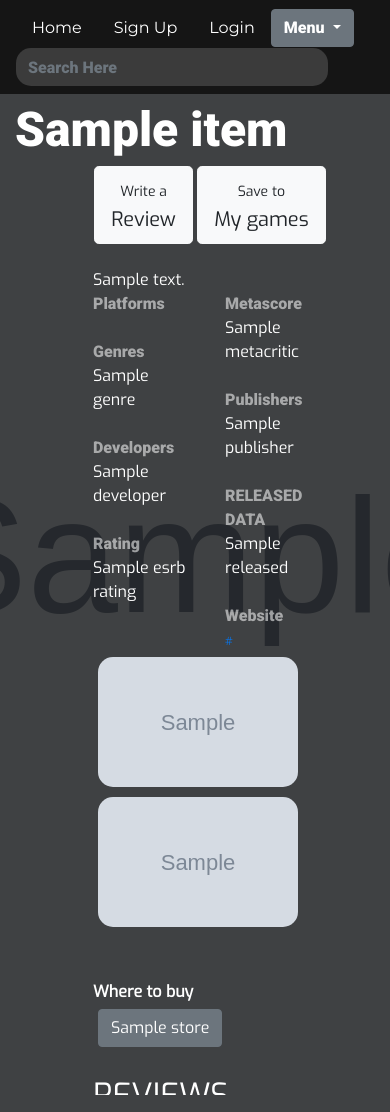
After one commit to ggomesneto/Game-Shelf, a Flask app: page /games/1 in a window 390 px wide. The commit adds this page. Run offline with Flask 2, Linux system fonts and the light colour scheme; grey boxes marked "Sample" are stand-in pictures; a database or web service that is not in the repository returns one stand-in record (values such as "Sample title"); data that the repository does not hold is empty; some libraries are stand-ins or nearby versions.

Commit message:
Main update
Updating some HTML, adding flask routes, fixing JS function issues.

```diff
--- a/app.py
+++ b/app.py
@@ -1,5 +1,6 @@
-from flask import Flask, request, render_template, redirect
+from flask import Flask, request, render_template, redirect, Markup
 from flask_debugtoolbar import DebugToolbarExtension
+import requests
 
 
 app = Flask(__name__)
@@ -9,14 +10,91 @@ debug = DebugToolbarExtension(app)
 
 @app.route('/')
 def default_page():
-    return render_template('index.html')
+    '''DEFAULT PAGE WITH FUNCTION TO SEARCH FOR TRENDING GAMES'''
+    title = 'NEW AND TRENDING'
+    function = Markup('<script>  getPlatInfo(); startSearch();</script>')
+    return render_template('index.html', title=title, function=function)
 
 
-@app.route('/<genre>')
-def genre_route(genre):
-    genre_list = ['action', 'strategy', 'rpg', 'shooter', 'adventure', 'puzzle', 'racing', 'sports']
-    if genre in genre_list:
-        title = genre
+@app.route('/games/<id>')
+def games_route(id):
+    '''ROUTE TO PAGE WITH MORE DEEP INFORMATION ABOUT A GAME'''
+    resp = requests.get(f"https://rawg.io/api/games/{id}")
+    data = resp.json()
+    status = resp.status_code
+
+    # CHECK TO SEE IF THERE ARE RESULTS. IF NOT, REDIRECT TO MAIN PAGE
+    if status == 200:
+
+        title = data['name']
+        platforms = data['platforms']
+        description = Markup(data['description'])
+        genres = data['genres']
+        developers = data['developers']
+        esrb_rating = data['esrb_rating']
+        metacritic = data['metacritic']
+        publishers = data['publishers']
+        released = data['released']
+        website = data['website']
+        stores = data['stores']
+        images = [ data['background_image'], data['background_image_additional']]
+
+
+        return render_template('game_info.html', title=title, platforms=platforms, description=description, genres=genres, developers=developers, esrb_rating=esrb_rating, metacritic=metacritic, publishers=publishers, released=released, website=website, images=images, stores=stores)
     else:
-        title ='not found'
-    return  render_template('index.html', title=title)
+        return redirect('/')
+
+@app.route('/genres/<id>')
+def genres_route(id):
+    '''ROUTE TO SEARCH BY GENRE'''
+
+    resp = requests.get(f"https://api.rawg.io/api/games?genres={id}")
+    status = resp.status_code
+    data = resp.json()
+
+    # CHECK TO SEE IF THERE ARE RESULTS. IF NOT, REDIRECT TO MAIN PAGE
+    if len(data['results']) > 0:
+        title = id.upper()
+        function = Markup('<script>getGenre()</script>')
+        return render_template('index.html', title=title, function=function)
+    else:
+        return redirect('/')
+
+@app.route('/platforms/<id>')
+def plat_route(id):
+    '''ROUTE FOR PLATFORMS'''
+
+    platforms = requests.get('https://api.rawg.io/api/platforms').json()
+
+    for platform in platforms['results']:
+
+        if platform['id'] == int(id):
+            title = platform['name']
+            resp = requests.get(f"https://api.rawg.io/api/games?platforms={id}")
+
+            status = resp.status_code
+            data = resp.json()
+            function = Markup('<script>getPlatform()</script>')
+            return render_template('index.html', title=title, function=function)
+
+    return redirect('/')
+
+@app.route('/search')
+def search_route():
+    ''' ROUTE FOR THE MAIN SEARCH AREA'''
+    title = request.args['search'].upper()
+
+    function = Markup('<script>searchBox()</script>')
+
+    return render_template('index.html', title=title, function=function)
+
+
+
+
+# ADD TO DATABASE A QUERY THAT SHOWS USERS WITH THE SAME GAMES.MAYBE A PERSONAL CHAT OR SOMETHING
+
+
+@app.route('/login')
+def login_route():
+
+    return render_template('login.html')
--- a/static/app.css
+++ b/static/app.css
@@ -1,16 +1,21 @@
 body {
-	background-color: black;
+	background-color: #151515;
 	color: white;
 	font-family: 'Roboto', sans-serif;
+	height: 100vh;
 }
 
 .navbar {
-	background-color: black;
+	background-color: #151515;
 }
 
 .nav-link {
 	color: white;
 	font-family: 'Montserrat', sans-serif;
+}
+
+i {
+	color: #86df81;
 }
 
 .search_input {
@@ -34,6 +39,7 @@ body {
 	height: 90vh;
 	overflow-y: scroll;
 	overflow-x: hidden;
+	position: relative;
 }
 
 #main {
@@ -44,7 +50,7 @@ body {
 /* __________________________________________ */
 
 #title {
-	font-size: clamp(3rem, 7vw, 7vw);
+	font-size: clamp(3rem, 6vw, 6vw);
 }
 
 #result_search {
@@ -101,10 +114,81 @@ img {
 	float: right;
 }
 
+.card-data:hover {
+	text-decoration: underline;
+}
+
+.card-body a {
+	color: white;
+}
+
+.card-title {
+	height: 50px;
+	margin-bottom: 0;
+	vertical-align: middle;
+}
+
 i {
 	margin: 5px;
 }
 
+small {
+	font-size: 70%;
+}
+
+#game_info {
+	width: 60%;
+	height: 100%;
+	font-family: 'Exo', sans-serif;
+
+	position: relative;
+	left: 50%;
+	transform: translateX(-50%);
+	float: left;
+}
+
+#opacity-back {
+	position: absolute;
+	width: 100%;
+	height: 100%;
+	top: 0px;
+	left: 0px;
+	background-color: black;
+	opacity: 0.7;
+	z-index: -1;
+}
+
+#buttons {
+	width: 100%;
+	text-align: center;
+}
+#about {
+	display: inline-block;
+}
+
+#game_sub_info {
+	float: left;
+	width: 100%;
+	height: 50%;
+
+	position: relative;
+}
+
+#game_sub_info strong {
+	color: rgba(255, 255, 255, 0.548);
+	font-family: 'Roboto', sans-serif;
+}
+
+#game_images img {
+	width: 200px;
+	height: 130px;
+	margin: 5px;
+	border-radius: 15px;
+}
+
+#game_stores button {
+	margin: 5px;
+}
 /* ------------SCROLLBAR-------------- */
 
 #main_content::-webkit-scrollbar-track {
--- a/static/app.js
+++ b/static/app.js
@@ -4,7 +4,19 @@ const BASE_URL = 'https://api.rawg.io/api';
 
 let nextPage = '';
 
-const startSearchUrl = 'https://api.rawg.io/api/games?dates=2020-01-01,2020-11-01&-ratings';
+// GETTING DATES
+
+var today = new Date();
+var dd = String(today.getDate()).padStart(2, '0');
+var mm = String(today.getMonth() + 1).padStart(2, '0'); //January is 0!
+var yyyy = today.getFullYear();
+
+today = yyyy + '-' + mm + '-' + dd;
+
+yyyy = String(parseInt(yyyy) - 1);
+next = yyyy + '-' + mm + '-' + dd;
+
+const startSearchUrl = `https://api.rawg.io/api/games?dates=${next},${today}&-ratings`;
 
 let platList = [];
 
@@ -19,46 +31,43 @@ const ios = '<i class="fab fa-apple"></i>';
 
 let platIcon = [ pc, playstation, xbox, nSwitch, android, ios ];
 
-getPlatInfo();
-
 // ------------------------------------------------
 
-$('.genre').on('click', async function(evt) {
+async function getGenre() {
 	$('#result_search').empty();
-	evt.preventDefault();
-	let target = evt.target;
-	let genreName = target.innerText.toLowerCase();
-	$('#title').text(genreName.toUpperCase());
+
+	let target = $('#title');
+	let genreName = target.text().toLowerCase();
 
 	if (genreName === 'rpg') {
 		genreName = 'role-playing-games-rpg';
 	}
 
 	await getDataGenre(genreName);
-});
+}
 
-$('#search_box').on('submit', async function(evt) {
+async function searchBox() {
 	$('#result_search').empty();
-	evt.preventDefault();
-	let target = evt.target;
 
-	await mainSearch();
-	let searchText = $('.form-control').val().toUpperCase();
-	$('#title').text(`Results for: ${searchText}`);
-});
+	let target = $('#title');
+	let searchText = target.text().toLowerCase();
 
-$('.platform').on('click', async function(evt) {
+	await mainSearch(searchText);
+}
+
+async function getPlatform() {
 	$('#result_search').empty();
-	evt.preventDefault();
-	let target = evt.target;
-	let platName = target.innerText.toLowerCase();
-	$('#title').text(platName.toUpperCase());
+
+	let target = $('#title');
+	let platName = target.text().toLowerCase();
 
 	await getDataPlat(platName);
-});
+}
 
 async function getDataPlat(platName) {
 	let platID = '';
+
+	await getPlatInfo();
 
 	platID = platIDList[platList.indexOf(platName)];
 
@@ -77,7 +86,9 @@ async function getDataPlat(platName) {
 
 async function getDataGenre(genreName) {
 	let response = await axios.get(`${BASE_URL}/games?genres=${genreName}`);
+
 	let gameArr = response.data.results;
+
 	nextPage = response.data.next;
 
 	let result = gameArr.map((game) => new Game(game));
@@ -106,6 +117,8 @@ function generateCardHTML(game) {
 	let gameImg = game.image;
 	let metacritic = game.metacritic;
 	let platforms = game.platforms;
+	let slug = game.slug;
+	let genres = game.genres;
 
 	if (metacritic === null) {
 		metacritic = 'NA';
@@ -126,6 +139,18 @@ function generateCardHTML(game) {
 		}
 	}
 
+	let markupList = '';
+
+	for (g of genres) {
+		if (g.name === 'Massively Multiplayer') {
+			g.name = 'MMO';
+		}
+		let genreSlug = g.name.toLowerCase();
+
+		let genre_markup = `<a href='/genres/${genreSlug}' class='genre'><span class='card-data mr-1'>${g.name}</span></a>`;
+		markupList = markupList + genre_markup;
+	}
+
 	const gameMarkup = $(`
 
 
@@ -138,17 +163,17 @@ function generateCardHTML(game) {
                                ${icon}
                                 <i class='btn btn-success p-1 score '>${metacritic}</i>
                             </div>
-                            <h5 class="card-title">${gameName}</h5>
+                            <a href='/games/${slug}'><h5 class="card-title">${gameName}</h5></a>
 
-                            <br>
-                            <br>
+
+							<button class='btn btn-dark' id='add-review'>ADD REVIEW</button><button class='btn btn-dark' id='favorite'>ADD FAVORITE</button>
+
 
                             <ul class=" list-group-flush card_list">
                                 <li class="list-group-item">Release Date:<span class='card-data'>${gameRel}</span></li>
-                                <li class="list-group-item">Genre:</li>
-                                <li class="list-group-item">Chart:</li>
-                                <br>
-                                <li class="list-group-item text-center">STREAMING</li>
+                                <li class="list-group-item">Genre:<small>${markupList}</small></li>
+
+
                             </ul>
                         </div>
                     </div>
@@ -160,9 +185,8 @@ function generateCardHTML(game) {
 	return gameMarkup;
 }
 
-async function mainSearch() {
-	let $searchData = $('.form-control').val();
-	let response = await axios.get(`${BASE_URL}/games?search='${$searchData}'`);
+async function mainSearch(searchText) {
+	let response = await axios.get(`${BASE_URL}/games?search='${searchText}'`);
 	let gameArr = response.data.results;
 	nextPage = response.data.next;
 	let result = gameArr.map((game) => new Game(game));
@@ -174,6 +198,8 @@ async function mainSearch() {
 }
 
 async function getPlatInfo() {
+	// 	GET LIST OF PLATFORM IDS TO BE USED LATER TO GET THE GAMES
+
 	let response = await axios.get('https://api.rawg.io/api/platforms');
 	let result = response.data.results;
 	let platformsInfo = result.map((platform) => [ platform.name.toLowerCase(), platform.id ]);
@@ -200,19 +226,18 @@ class Game {
 		this.image = gameObj.background_image;
 		this.metacritic = gameObj.metacritic;
 		this.platforms = [];
+		this.slug = gameObj.slug;
+		this.genres = gameObj.genres;
 		for (let platform of gameObj.platforms) {
 			this.platforms.push(platform.platform.name);
 		}
 	}
 }
 
-startSearch();
-
-// --------------------------------
+// ------------INFINITE SCROLL---------------
 
 $('#main_content').scroll(async function() {
 	if ($(this).scrollTop() + $(this).innerHeight() >= $(this)[0].scrollHeight) {
-		console.log('Bottom Reached');
 		let response = await axios.get(`${nextPage}`);
 		let gameArr = response.data.results;
 		nextPage = response.data.next;
@@ -224,3 +249,24 @@ $('#main_content').scroll(async function() {
 		}
 	}
 });
+
+// -------------MEDIA QUERY FOR MENU ---------------
+
+function mediaQuery(x) {
+	if (x.matches) {
+		// If media query matches
+		$('#lateral_menu').css('display', 'none');
+		$('#main_content').css('width', '100vw');
+		$('#dropdownMenuButton').css('display', 'inline-block');
+		$('.navbar').css('justify-content', 'inherit');
+	} else {
+		$('#main_content').css('width', '85vw');
+		$('#lateral_menu').css('display', 'block');
+		$('#dropdownMenuButton').css('display', 'none');
+		$('.navbar').css('justify-content', 'space-between');
+	}
+}
+
+var x = window.matchMedia('(max-width: 700px)');
+mediaQuery(x); // Call listener function at run time
+x.addEventListener('change', mediaQuery); // Attach listener function on state changes
--- a/templates/base.html
+++ b/templates/base.html
@@ -3,7 +3,7 @@
 <head>
     <meta charset="UTF-8">
     <meta name="viewport" content="width=device-width, initial-scale=1.0">
-    <title>Home</title>
+    <title>Game Shelf - {{title}}</title>
 
     <link rel="stylesheet" href="https://cdn.jsdelivr.net/npm/bootstrap@4.5.3/dist/css/bootstrap.min.css" integrity="sha384-TX8t27EcRE3e/ihU7zmQxVncDAy5uIKz4rEkgIXeMed4M0jlfIDPvg6uqKI2xXr2" crossorigin="anonymous">
 
@@ -12,20 +12,46 @@
     <link rel="stylesheet" href="https://use.fontawesome.com/releases/v5.3.1/css/all.css" crossorigin="anonymous" integrity="sha384-mzrmE5qonljUremFsqc01SB46JvROS7bZs3IO2EmfFsd15uHvIt+Y8vEf7N7fWAU"
     crossorigin="anonymous">
 
+    <link rel="preconnect" href="https://fonts.gstatic.com">
+    <link href="https://fonts.googleapis.com/css2?family=Exo&display=swap" rel="stylesheet">
     <link href="https://fonts.googleapis.com/css2?family=Roboto:wght@900&display=swap" rel="stylesheet">
     <link href="https://fonts.googleapis.com/css2?family=Montserrat&display=swap" rel="stylesheet">
 
 
 </head>
 <body>
+    <div id='opacity-back'></div>
+    <nav class="navbar sticky-top navbar-light">
+        <a class="nav-link" href="/">Home</a>
+        <a class="nav-link" href="#">Sign Up</a>
+        <a class="nav-link" href="/login">Login</a>
+        <div class="dropdown">
+            <button class="btn btn-secondary dropdown-toggle" type="button" id="dropdownMenuButton" data-toggle="dropdown" aria-haspopup="true" aria-expanded="false">
+              Menu
+            </button>
+            <div class="dropdown-menu text-center text-white bg-dark" aria-labelledby="dropdownMenuButton">
+                <h5>GENRE</h5>
+                <a class="nav-link genre" href="/genres/action"><i class="fas fa-khanda"></i>Action</a>
+                <a class="nav-link genre" href="/genres/strategy"><i class="fas fa-chess-pawn"></i>Strategy</a>
+                <a class="nav-link genre" href="/genres/rpg"><i class="fas fa-dice"></i>RPG</a>
+                <a class="nav-link genre" href="/genres/shooter"><i class="fas fa-crosshairs"></i>Shooter</a>
+                <a class="nav-link genre" href="/genres/adventure"><i class="fas fa-gem"></i>Adventure</a>
+                <a class="nav-link genre" href="/genres/puzzle"><i class="fas fa-puzzle-piece"></i>Puzzle</a>
+                <a class="nav-link genre" href="/genres/racing"><i class="fas fa-flag-checkered"></i>Racing</a>
+                <a class="nav-link genre" href="/genres/sports"><i class="fas fa-football-ball"></i>Sports</a>
+                <H5>PLATFORM</H5>
+                <a class="nav-link platform" href="/platforms/4"><i class="fas fa-desktop"></i>PC</a>
+                <a class="nav-link platform" href="/platforms/18"><i class="fab fa-playstation"></i>Playstation 4</a>
+                <a class="nav-link platform" href="/platforms/1"><i class="fab fa-xbox"></i>Xbox One</a>
+                <a class="nav-link platform" href="/platforms/7"><i class="fab fa-neos"></i>Nintendo Switch</a>
+                <a class="nav-link platform" href="/platforms/3"><i class="fab fa-apple"></i>IOS</a>
+                <a class="nav-link platform" href="/platforms/21"><i class="fab fa-android"></i>Android</a>
 
-    <nav class="navbar sticky-top navbar-light">
-        <a class="nav-link" href="#">Home</a>
-        <a class="nav-link" href="#">Sign Up</a>
-        <a class="nav-link" href="#">Login</a>
-        <form id='search_box'>
+            </div>
+        </div>
+        <form id='search_box' action='/search'>
             <div class='search_input text-center'>
-                <input type='text' class='form-control' placeholder='Search Here'>
+                <input type='text' class='form-control' name='search' placeholder='Search Here'>
             </div>
 
         </form>
@@ -35,26 +61,26 @@
         <div id='lateral_menu' class='text-center'>
             <h4>GENRE</h4>
             <div class='container text-left'>
-                <a class="nav-link genre" href="/action"><i class="fas fa-khanda"></i>Action</a>
-                <a class="nav-link genre" href="/strategy"><i class="fas fa-chess-pawn"></i>Strategy</a>
-                <a class="nav-link genre" href="/role-playing-games-rpg"><i class="fas fa-dice"></i>RPG</a>
-                <a class="nav-link genre" href="/shooter"><i class="fas fa-crosshairs"></i>Shooter</a>
-                <a class="nav-link genre" href="/adventure"><i class="fas fa-gem"></i>Adventure</a>
-                <a class="nav-link genre" href="/puzzle"><i class="fas fa-puzzle-piece"></i>Puzzle</a>
-                <a class="nav-link genre" href="/racing"><i class="fas fa-flag-checkered"></i>Racing</a>
-                <a class="nav-link genre" href="/sports"><i class="fas fa-football-ball"></i>Sports</a>
+                <a class="nav-link genre" href="/genres/action"><i class="fas fa-khanda"></i>Action</a>
+                <a class="nav-link genre" href="/genres/strategy"><i class="fas fa-chess-pawn"></i>Strategy</a>
+                <a class="nav-link genre" href="/genres/rpg"><i class="fas fa-dice"></i>RPG</a>
+                <a class="nav-link genre" href="/genres/shooter"><i class="fas fa-crosshairs"></i>Shooter</a>
+                <a class="nav-link genre" href="/genres/adventure"><i class="fas fa-gem"></i>Adventure</a>
+                <a class="nav-link genre" href="/genres/puzzle"><i class="fas fa-puzzle-piece"></i>Puzzle</a>
+                <a class="nav-link genre" href="/genres/racing"><i class="fas fa-flag-checkered"></i>Racing</a>
+                <a class="nav-link genre" href="/genres/sports"><i class="fas fa-football-ball"></i>Sports</a>
             </div>
 
             <br>
 
             <h4>PLATFORMS</h4>
             <div class='container text-left'>
-                <a class="nav-link platform" href="#"><i class="fas fa-desktop"></i>PC</a>
-                <a class="nav-link platform" href="#"><i class="fab fa-playstation"></i>Playstation 4</a>
-                <a class="nav-link platform" href="#"><i class="fab fa-xbox"></i>Xbox One</a>
-                <a class="nav-link platform" href="#"><i class="fab fa-neos"></i>Nintendo Switch</a>
-                <a class="nav-link platform" href="#"><i class="fab fa-apple"></i>IOS</a>
-                <a class="nav-link platform" href="#"><i class="fab fa-android"></i>Android</a>
+                <a class="nav-link platform" href="/platforms/4"><i class="fas fa-desktop"></i>PC</a>
+                <a class="nav-link platform" href="/platforms/18"><i class="fab fa-playstation"></i>Playstation 4</a>
+                <a class="nav-link platform" href="/platforms/1"><i class="fab fa-xbox"></i>Xbox One</a>
+                <a class="nav-link platform" href="/platforms/7"><i class="fab fa-neos"></i>Nintendo Switch</a>
+                <a class="nav-link platform" href="/platforms/3"><i class="fab fa-apple"></i>IOS</a>
+                <a class="nav-link platform" href="/platforms/21"><i class="fab fa-android"></i>Android</a>
             </div>
 
 
@@ -65,7 +91,8 @@
 
         <div id='main_content'>
 
-
+           {% block title %}
+           {% endblock %}
             {% block content %}
             {% endblock %}
 
@@ -82,7 +109,7 @@
     <script src="https://cdn.jsdelivr.net/npm/bootstrap@4.5.3/dist/js/bootstrap.bundle.min.js" integrity="sha384-ho+j7jyWK8fNQe+A12Hb8AhRq26LrZ/JpcUGGOn+Y7RsweNrtN/tE3MoK7ZeZDyx" crossorigin="anonymous"></script>
     <script src="https://unpkg.com/axios/dist/axios.js"></script>
     <script src='/static/app.js'></script>
-    <script src='/static/getdata.js'></script>
+    {% block script %} {% endblock %}
 
 </body>
 </html>
--- /dev/null
+++ b/templates/game_info.html
@@ -0,0 +1,145 @@
+{% extends 'base.html' %}
+
+{% block title %}
+
+<span id='title' class=''>{{ title }}</span>
+
+{% endblock %}
+
+
+{% block content %}
+
+<div id='game_info'>
+
+    <div class='row'>
+        <div class='col'>
+
+            <div id='game_info_left'>
+                <div id='buttons' class='text-center'>
+                    <button type="button" class="btn btn-lg btn-light"><small>Write a</small><br>Review</button>
+                    <button type="button" class="btn btn-lg btn-light"><small>Save to</small><br>My games</button>
+                </div>
+                <br>
+                <div id='about'>
+                   {{ description }}
+                </div>
+
+
+                <div id='game_sub_info'>
+
+                    <div class="row">
+                        <div class="col">
+                                <div id='game_platforms'>
+                                    <div><strong>Platforms</strong></div>
+                                    {% for p in platforms %}
+                                    <span>{{ p['platform']['name'] }} </span>
+                                    {% if not loop.last %}
+                                    ,
+                                    {% endif %}
+                                    {% endfor %}
+                                </div>
+                                <br>
+                                <div id ='game_genres'>
+                                    <div><strong>Genres</strong></div>
+                                    {% for g in genres %}
+                                    <span>{{ g['name'] }}</span>
+                                    {% if not loop.last %}
+                                    ,
+                                    {% endif %}
+                                    {% endfor %}
+                                </div>
+                                <br>
+                                <div id ='game_developers'>
+                                    <div><strong>Developers</strong></div>
+                                    {% for d in developers%}
+                                    <span> {{ d['name']}} </span>
+                                    {% endfor %}
+                                </div>
+                                <br>
+                                <div id='esrb_rating'>
+                                    <div><strong>Rating</strong></div>
+
+                                    <span> {{ esrb_rating['name'] }}</span>
+
+                                </div>
+
+                        </div>
+                        <div class="col">
+                                <div id='game_metacritic'>
+                                    <div><strong>Metascore</strong></div>
+                                    <span> {{ metacritic }}</span>
+                                </div>
+                                <br>
+                                <div id='game_publishers'>
+                                    <div><strong>Publishers</strong></div>
+
+                                    {% for p in publishers %}
+                                    <span> {{ p['name'] }}</span>
+                                    {% endfor %}
+                                </div>
+                                <br>
+                                <div id='game_released'>
+                                    <div><strong>RELEASED DATA</strong></div>
+
+                                    {{ released }}
+                                </div>
+                                <br>
+                                <div id='game_website'>
+                                    <div><strong>Website</strong></div>
+                                    <a href='{{website}}' target='_blank'><small>{{ website }}</small></a>
+                                </div>
+
+                        </div>
+                    </div>
+
+                </div>
+            </div>
+
+        </div>
+        <div class='col'>
+
+            <div id='game_info_right'>
+
+                <div id='game_images'>
+                    {% for i in images %}
+                    <a href="{{ i }}"><img src="{{ i }}"></a>
+                    {% endfor %}
+
+                </div>
+                <br>
+                <br>
+                    <div id='game_stores'>
+                        <div><strong>Where to buy</strong></div>
+                        {%for s in stores %}
+                        <a href="{{ s['url'] }}" target='_blank'>
+                            <button type="button" class="btn btn-secondary">{{ s['store']['name']}}</button>
+                        </a>
+                        {% endfor %}
+                    </div>
+
+            </div>
+
+        </div>
+
+    </div>
+    <br>
+    <div class='row'>
+        <div class='col'>
+            <div id='game_reviews'>
+                <H2>REVIEWS</H2>
+            </div>
+        </div>
+    </div>
+</div>
+
+
+{% endblock %}
+
+{% block script %}
+<script>
+    console.log('aaa')
+$('body').css('background-image', `url('{{ images[0] }}')`)
+$('body').css('background-size', `100% 100%`)
+
+</script>
+{% endblock %}
```
Also changed, not shown: other parts of static/app.css (+39 -2 lines), models.py (added, +32 -0 lines), serialize.py (added, +17 -0 lines), templates/index.html (+13 -1 lines), templates/login.html (added, +33 -0 lines), teste.py (added, +11 -0 lines), background.png (added), static/background.png (added).
